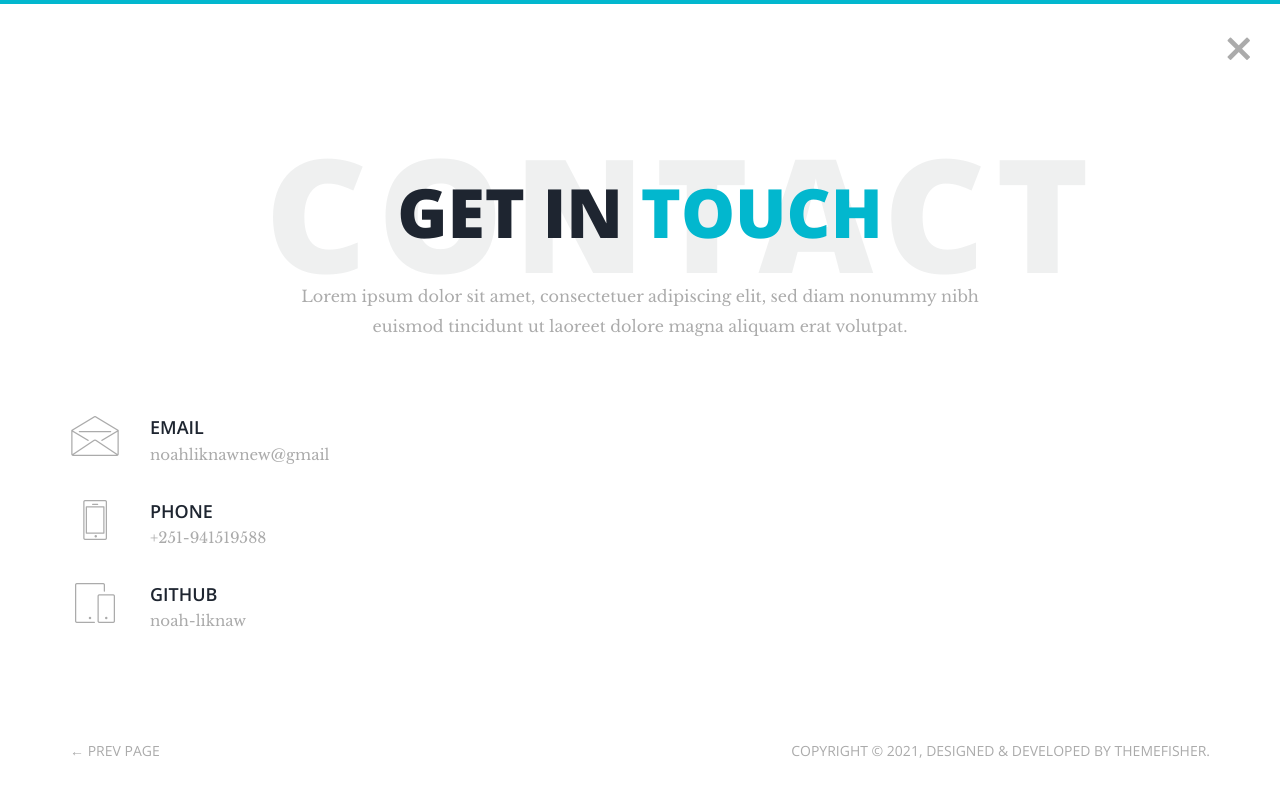
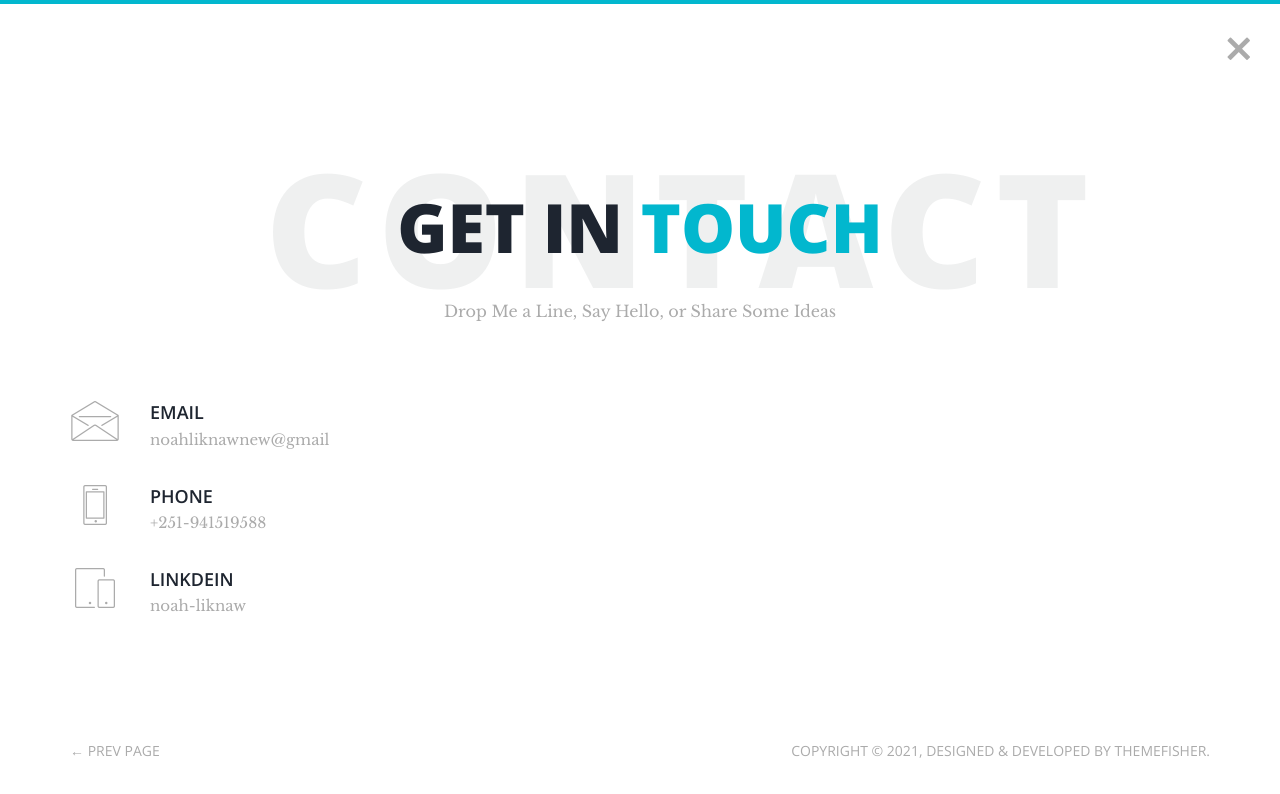
Before and after one commit to Noah-Liknaw/Portfolio, a plain HTML site: page contact.html in a window 1280 px wide. Drawn offline with nearby package versions, Linux system fonts and the light colour scheme; files whose address does not match are found by name.

Commit message:
changed a small description

```diff
--- a/contact.html
+++ b/contact.html
@@ -77,8 +77,8 @@ FACEBOOK: https://www.facebook.com/themefisher
             <div class="col-xs-12 col-md-offset-1 col-md-10 col-lg-offset-2 col-lg-8">
               <div class="page-title text-center">
                 <h2>Get in <span class="primary">touch</span> <span class="title-bg">Contact</span></h2>
-                <p>Lorem ipsum dolor sit amet, consectetuer adipiscing elit, sed diam nonummy nibh euismod tincidunt ut
-                  laoreet dolore magna aliquam erat volutpat.</p>
+                <p>Drop Me a Line, Say Hello, or Share Some Ideas
+                </p>
               </div>
             </div>
           </div> <!-- /.row -->
@@ -115,7 +115,7 @@ FACEBOOK: https://www.facebook.com/themefisher
                     <i class="tf-mobile"></i>
                   </div>
                   <div class="media-body">
-                    <h4>GITHUB</h4>
+                    <h4>Linkdein</h4>
                     <p><a href="www.linkedin.com/in/noah-liknaw">noah-liknaw</a></p>
                   </div>
                 </div>
```
